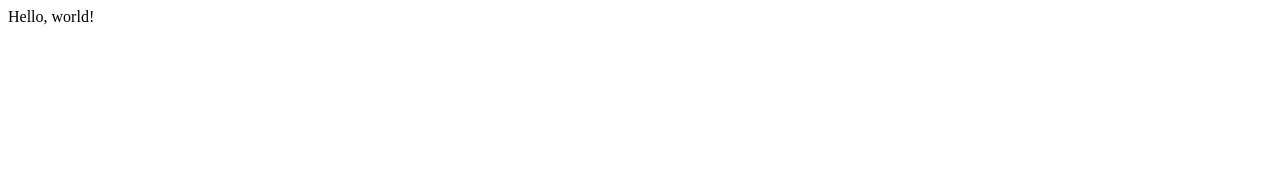
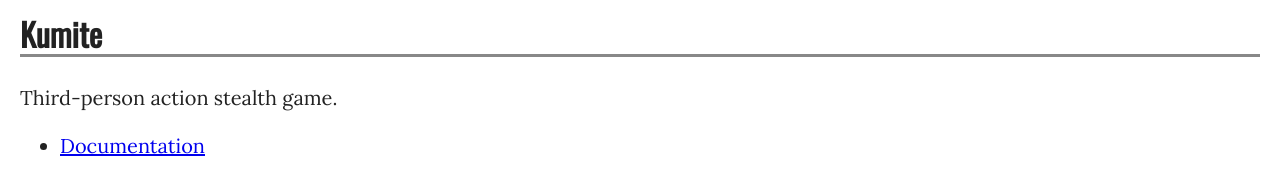
Before and after one commit to a-sennov/a-sennov.github.io, a plain HTML site: page index.html in a window 1280 px wide. Drawn offline with nearby package versions, Linux system fonts and the light colour scheme.

Commit message:
Better index page.

```diff
--- a/index.html
+++ b/index.html
@@ -1 +1,37 @@
-Hello, world!
+<html>
+<head>
+  <title>Anatoly Sennov - Projects</title>
+  <style>
+    @import url('https://fonts.googleapis.com/css?family=Oswald|Lora');
+    body {
+      max-width:1280px;
+      margin:auto;
+      padding:20px;
+      text-align:justify;
+      line-height:140%;
+      -webkit-font-smoothing:antialiased;-moz-osx-font-smoothing:grayscale;
+      font-smoothing:antialiased;
+      color:#222;
+      font-family:Lora,"Times New Roman",serif;
+      font-size:20px;
+    }
+    h2 {
+      font-family:Oswald,Verdana,sans-serif;
+      font-size:32px;
+      font-weight:bold;
+      border-bottom:3px solid;
+      border-color:#888;
+      padding-bottom: 6px;
+    }
+  </style>
+</head>
+<body>
+  <h2>Kumite</h2>
+  <p>
+    Third-person action stealth game.
+    <ul>
+      <li><a href="https://a-sennov.github.io/Kumite">Documentation</a></li>
+    </ul>
+  </p>
+</body>
+</html>
```
